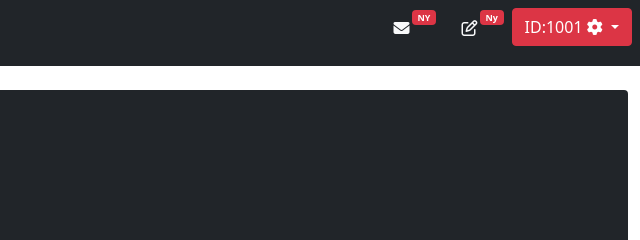
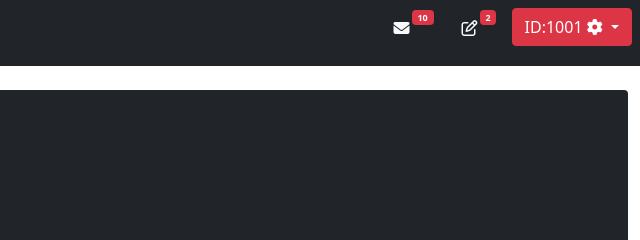
Before and after one commit to diypa571/bootstrap-5-panel, a plain HTML site: page index.html in a window 1280 px wide. Shown: the top 240 px of the page, 640-1280 px from the left. Drawn offline with nearby package versions, Linux system fonts and the light colour scheme.

Commit message:
Update index.html

```diff
--- a/index.html
+++ b/index.html
@@ -59,7 +59,7 @@
 <!-- Dropdown -->
 <div class="dropdown">
 <a class="nav-link" href="#"  data-bs-toggle="dropdown">    <i class="fas fa-envelope fa-fw text-light ftn15"></i>
-<sup> <span class="badge bg-danger ftn2 fwhite badge bg-danger ftn2 fwhite  right-50 position-absolute top-2">NY</span> </sup> </sup>
+<sup> <span class="badge bg-danger ftn2 fwhite badge bg-danger ftn2 fwhite  right-50 position-absolute top-2">10</span> </sup> </sup>
 </a>
 <ul class="dropdown-menu">
 <li><h5 class="dropdown-header">Dropdown header 1</h5></li>
@@ -85,7 +85,7 @@
 <div class="dropdown">
 <a class="nav-link" href="#"  data-bs-toggle="dropdown">   <i class="far fa-edit fa-fw text-light"></i>
 <sup>  <span class="badge bg-danger ftn2 fwhite  right-50 position-absolute top-2">
-  Ny  </span> </sup>
+2  </span> </sup>
 </a>
 <ul class="dropdown-menu">
 <li><h5 class="dropdown-header">Dropdown header 1</h5></li>
@@ -162,6 +162,12 @@
 
 
 
+
+
+
+
+
+
 </div> <!-- End of the Fluid container---->
 
 
```
Lines whose indentation alone changed are shown as unchanged.
